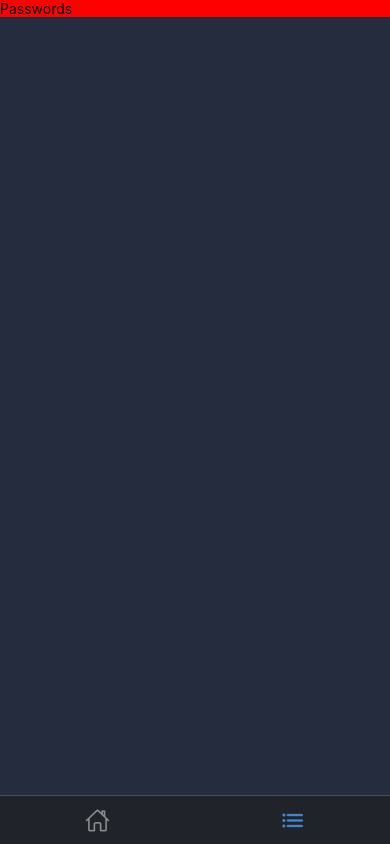
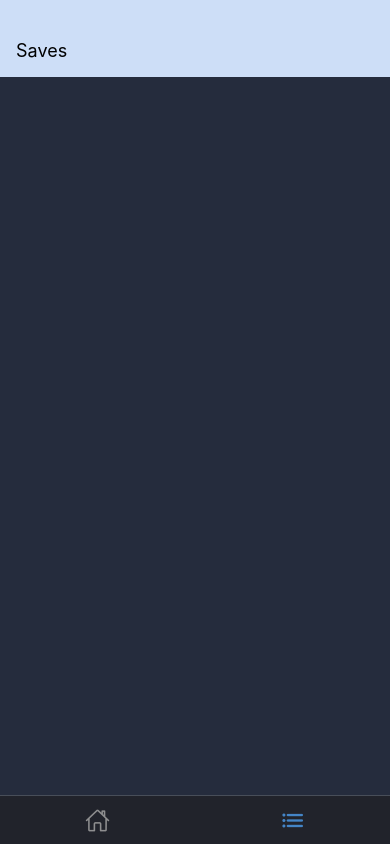
Before and after one commit to refusado/pass-generator-rn, a React Native app: screen /Saves in a window 390 px wide. Built offline with nearby package versions, Linux system fonts and the light colour scheme.

Commit message:
listItem component + creating layouts + small improvements

```diff
--- a/src/components/PasswordModal.js
+++ b/src/components/PasswordModal.js
@@ -10,8 +10,6 @@ export function PasswordModal({ closeModal, generatedPassword }) {
     await saveItem('@passwords', generatedPassword);
 
     closeModal();
-
-    alert('Password copied and saved.');
   }
 
   return (
@@ -95,8 +93,5 @@ const styles = StyleSheet.create({
     alignItems: 'center',
     paddingVertical: 8,
     borderRadius: 5
-  },
-  buttonText: {
-
   }
 });
--- a/src/hooks/useStorage.js
+++ b/src/hooks/useStorage.js
@@ -32,10 +32,10 @@ export default function useStorage() {
   const removeItem = async (key, value) => {
     try {
       const saves = await getItems(key);
-      saves.filter(item => item != value);
+      const newSaves = saves.filter(item => item != value);
 
-      await AsyncStorage.setItem(key, JSON.stringify(saves));
-      return saves;
+      await AsyncStorage.setItem(key, JSON.stringify(newSaves));
+      return newSaves;
 
     } catch (error) {
       console.log('Error while removing value', error);
--- a/src/pages/home/index.js
+++ b/src/pages/home/index.js
@@ -28,7 +28,7 @@ export function Home() {
         <Slider
           style={styles.slider}
           minimumValue={8}
-          maximumValue={42}
+          maximumValue={30}
           minimumTrackTintColor="#58b1e8"
           maximumTrackTintColor="#1295e6"
           thumbTintColor="#def"
@@ -59,7 +59,6 @@ export function Home() {
 
 const styles = StyleSheet.create({
   container: {
-    // backgroundColor: '#252c3d',
     flex: 1,
     justifyContent: 'center',
     alignItems: 'center'
--- /dev/null
+++ b/src/pages/saves/components/ListItem.js
@@ -0,0 +1,34 @@
+import { Pressable, StyleSheet, Text } from "react-native";
+
+export default function ListItem({ value, handleDelete }) {
+  return (
+    <Pressable
+      onLongPress={handleDelete}
+      style={styles.container}
+    >
+      <Text style={styles.text}>
+        {value}
+      </Text>
+    </Pressable>
+  )
+}
+
+const styles = StyleSheet.create({
+  container: {
+    flexDirection: 'row',
+    alignItems: 'center',
+    gap: 8,
+    backgroundColor: 'blue',
+    marginBottom: 16,
+    paddingHorizontal: 12,
+    paddingVertical: 8
+  },
+  buttonText: {
+    fontSize: 18,
+    backgroundColor: 'yellow',
+    color: 'red',
+  },
+  text: {
+    color: 'white',
+  }
+});
--- a/src/pages/saves/index.js
+++ b/src/pages/saves/index.js
@@ -1,13 +1,14 @@
 import { useIsFocused } from "@react-navigation/native";
 import { useEffect, useState } from "react";
-import { StyleSheet, Text, View } from "react-native";
+import { FlatList, StyleSheet, Text, View } from "react-native";
 import { SafeAreaView } from 'react-native-safe-area-context';
 import useStorage from "../../hooks/useStorage";
+import ListItem from "./components/ListItem";
 
 export function Saves() {
+  const [passwordsList, setPasswordsList] = useState([]);
   const focused = useIsFocused();
-  const [passwordsList, setPasswordsList] = useState([]);
-  const { getItems } = useStorage();
+  const { getItems, removeItem } = useStorage();
 
   useEffect(() => {
     async function loadPasswords() {
@@ -18,16 +19,28 @@ export function Saves() {
     loadPasswords();
   }, [focused]);
 
+  async function deletePassword(password) {
+    const updatedItems = await removeItem('@passwords', password);
+    setPasswordsList(updatedItems);
+  }
+
+  const renderItem = ({ item }) => <ListItem value={item} handleDelete={() => deletePassword(item)} />;
+
   return (
     <SafeAreaView style={{ flex: 1 }}>
       <View style={styles.header}>
-        <Text>
-          Passwords
+        <Text style={styles.title}>
+          Saves
         </Text>
       </View>
 
       <View style={styles.container}>
-        { passwordsList.map((value) => <Text>{value}</Text>) }
+        <FlatList
+          style={styles.list}
+          data={passwordsList}
+          keyExtractor={(value) => String(value)}
+          renderItem={renderItem}
+        />
       </View>
     </SafeAreaView>
   );
@@ -35,10 +48,16 @@ export function Saves() {
 
 const styles = StyleSheet.create({
   header: {
-    backgroundColor: 'red',
+    backgroundColor: '#cddef7',
+    padding: 16,
+    paddingTop: 40
+  },
+  title: {
+    fontSize: 18
   },
 
   container: {
-    backgroundColor: 'blue',
-  }
+    flex: 1,
+    padding: 16
+  },
 });
```
